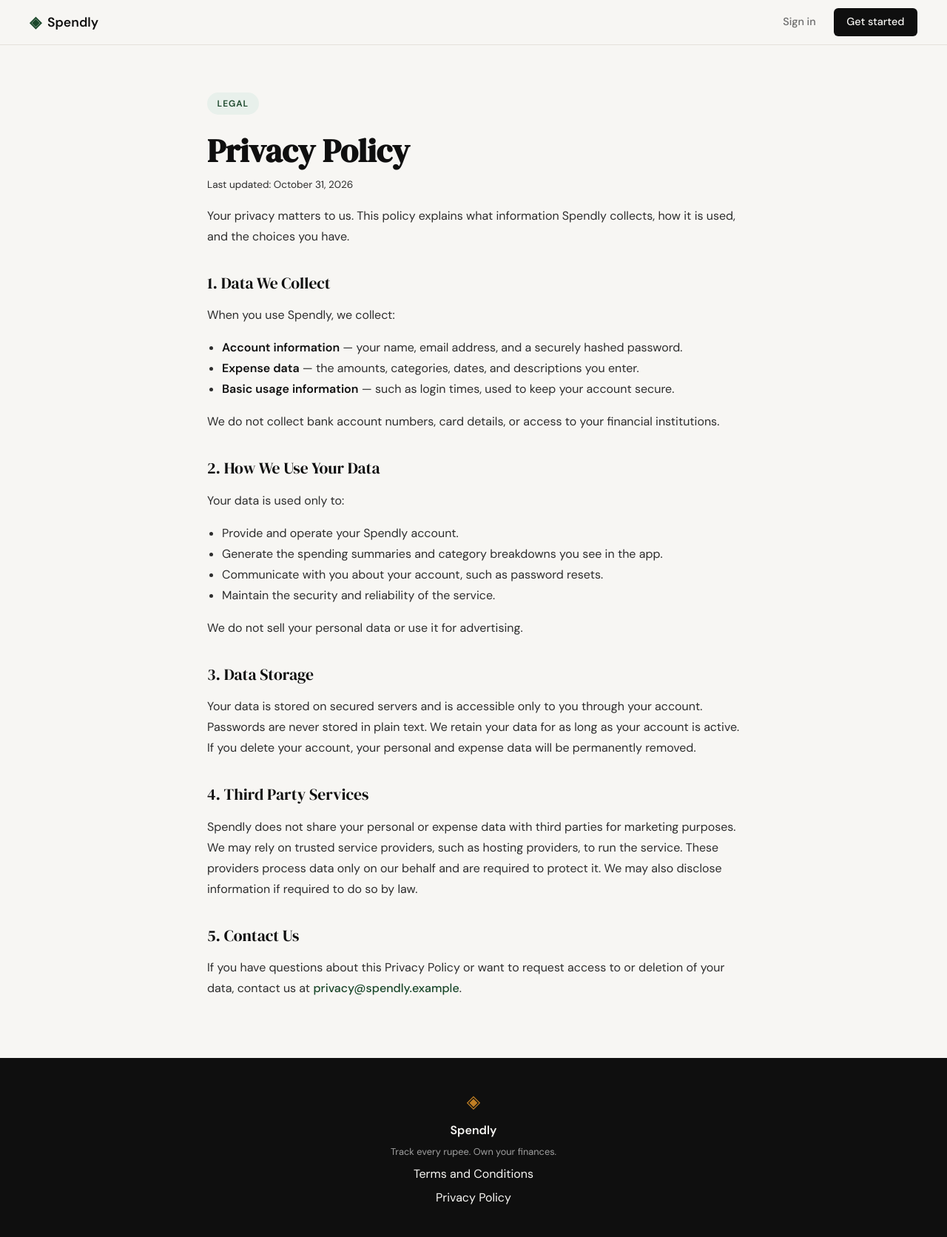
After one commit to Fardins/Expense_Tracker, a Flask app: page /privacy in a window 1280 px wide. The commit adds this page. Shown: the whole page at 74% size. Run offline with Flask 3, Linux system fonts and the light colour scheme.

Commit message:
landing: add privacy policy page and route

```diff
--- a/app.py
+++ b/app.py
@@ -25,6 +25,11 @@ def login():
 @app.route("/terms")
 def terms():
     return render_template("terms.html")
+
+
+@app.route("/privacy")
+def privacy():
+    return render_template("privacy.html")
 
 
 # ------------------------------------------------------------------ #
--- a/static/css/style.css
+++ b/static/css/style.css
@@ -523,6 +523,15 @@ a { color: inherit; text-decoration: none; }
     margin-bottom: 1rem;
 }
 
+.legal-container strong { color: var(--ink); font-weight: 600; }
+
+.legal-container a {
+    color: var(--accent);
+    font-weight: 500;
+}
+
+.legal-container a:hover { text-decoration: underline; }
+
 /* ------------------------------------------------------------------ */
 /* Footer                                                              */
 /* ------------------------------------------------------------------ */
--- a/templates/base.html
+++ b/templates/base.html
@@ -35,7 +35,7 @@
             <span class="footer-name">Spendly</span>
             <p class="footer-copy">Track every rupee. Own your finances.</p>
             <a href="{{ url_for('terms') }}">Terms and Conditions</a>
-            <a href="#">Privacy Policy</a>
+            <a href="{{ url_for('privacy') }}">Privacy Policy</a>
         </div>
     </footer>
 
--- /dev/null
+++ b/templates/privacy.html
@@ -0,0 +1,68 @@
+{% extends "base.html" %}
+
+{% block title %}Privacy Policy — Spendly{% endblock %}
+
+{% block content %}
+
+<section class="legal-section">
+    <div class="legal-container">
+        <div class="hero-badge">Legal</div>
+        <h1 class="legal-title">Privacy Policy</h1>
+        <p class="legal-updated">Last updated: October 31, 2026</p>
+
+        <p>
+            Your privacy matters to us. This policy explains what information Spendly
+            collects, how it is used, and the choices you have.
+        </p>
+
+        <h2>1. Data We Collect</h2>
+        <p>When you use Spendly, we collect:</p>
+        <ul>
+            <li><strong>Account information</strong> — your name, email address, and a securely hashed password.</li>
+            <li><strong>Expense data</strong> — the amounts, categories, dates, and descriptions you enter.</li>
+            <li><strong>Basic usage information</strong> — such as login times, used to keep your account secure.</li>
+        </ul>
+        <p>
+            We do not collect bank account numbers, card details, or access to your
+            financial institutions.
+        </p>
+
+        <h2>2. How We Use Your Data</h2>
+        <p>Your data is used only to:</p>
+        <ul>
+            <li>Provide and operate your Spendly account.</li>
+            <li>Generate the spending summaries and category breakdowns you see in the app.</li>
+            <li>Communicate with you about your account, such as password resets.</li>
+            <li>Maintain the security and reliability of the service.</li>
+        </ul>
+        <p>
+            We do not sell your personal data or use it for advertising.
+        </p>
+
+        <h2>3. Data Storage</h2>
+        <p>
+            Your data is stored on secured servers and is accessible only to you
+            through your account. Passwords are never stored in plain text. We retain
+            your data for as long as your account is active. If you delete your
+            account, your personal and expense data will be permanently removed.
+        </p>
+
+        <h2>4. Third Party Services</h2>
+        <p>
+            Spendly does not share your personal or expense data with third parties
+            for marketing purposes. We may rely on trusted service providers, such as
+            hosting providers, to run the service. These providers process data only
+            on our behalf and are required to protect it. We may also disclose
+            information if required to do so by law.
+        </p>
+
+        <h2>5. Contact Us</h2>
+        <p>
+            If you have questions about this Privacy Policy or want to request access
+            to or deletion of your data, contact us at
+            <a href="mailto:privacy@spendly.example">privacy@spendly.example</a>.
+        </p>
+    </div>
+</section>
+
+{% endblock %}
```
Also changed, not shown: file.txt (+11 -0 lines).
